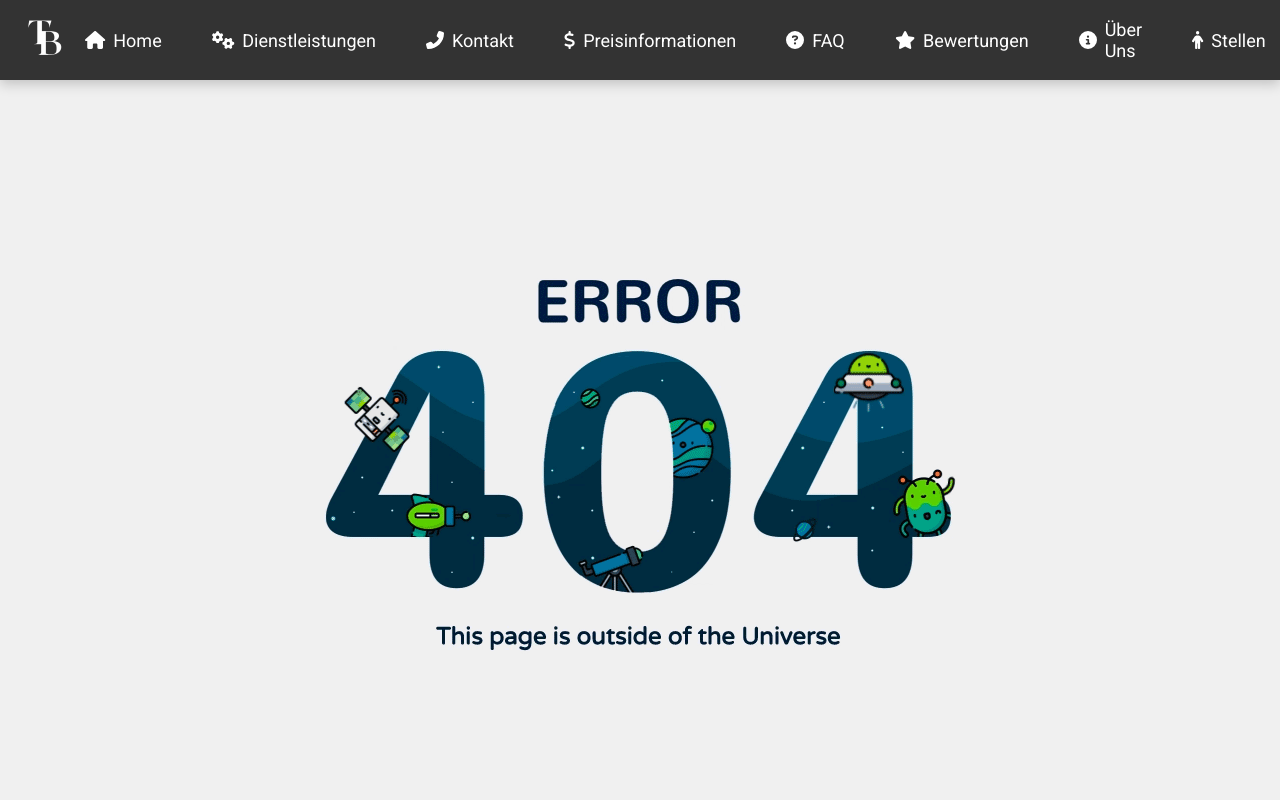
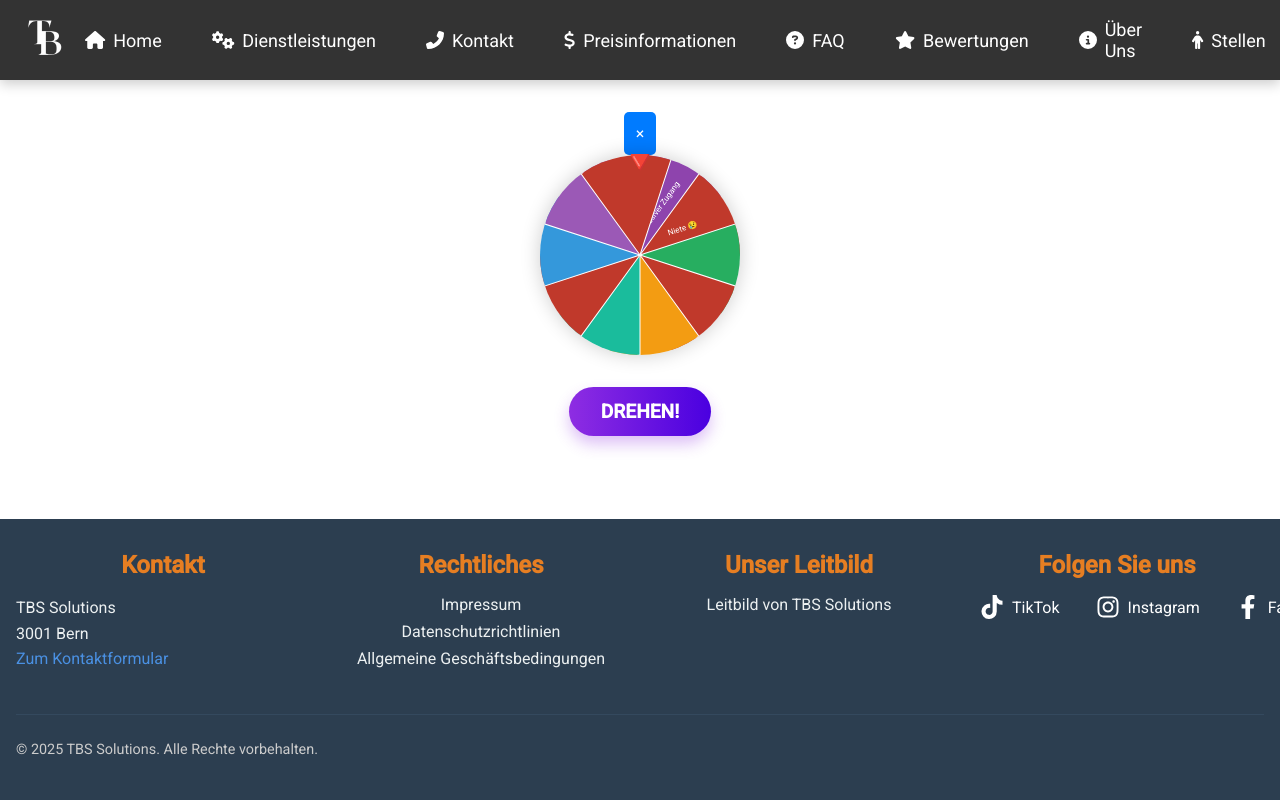
Before and after one commit to tbs-dienste/webfrostend, a React (Create React App) app: page /spin-wheel in a window 1280 px wide. Shown: the top 800 px of the page. Built offline with nearby package versions, Linux system fonts and the light colour scheme; what @react-pdf/renderer would draw is missing.

Commit message:
Jlkfsjkf

```diff
--- a/package.json
+++ b/package.json
@@ -18,6 +18,7 @@
     "chart.js": "^4.4.6",
     "emailjs-com": "^3.2.0",
     "file-saver": "^2.0.5",
+    "framer-motion": "^12.9.2",
     "i18next": "^23.11.5",
     "jsbarcode": "^3.11.6",
     "jspdf": "^2.5.1",
--- a/src/App.js
+++ b/src/App.js
@@ -97,12 +97,14 @@ import AllBewerbungen from './components/Administrativ/Applications/AllBewerbung
 import AllProducts from './components/Administrativ/AllProducts';
 import ArtikelSuche from './components/Administrativ/ArtikelSuche';
 import CreateProductForm from './components/Administrativ/CreateProductForm';
+import SpinWheel from './components/Event/SpinWheel';
 
 
 const App = () => {
 
   const [isAdmin, setIsAdmin] = useState(false);
   const [timer, setTimer] = useState(null);
+  const [fullscreenMode, setFullscreenMode] = useState(false);
 
 
   const [isKassenModus, setIsKassenModus] = useState(false);
@@ -192,7 +194,7 @@ const App = () => {
           <Route path="/add-points" element={<AddPoints />} />
           <Route path="/createKundenkarte" element={<CreateCustomerCard />} />
           <Route path="/printKundenkarte" element={<KundenkarteDruck />} />
-          <Route path="/createProduct" element={<CreateProductForm />} />
+          <Route path="/spin-wheel" element={<SpinWheel setFullscreenMode={setFullscreenMode} fullscreenMode={fullscreenMode} />} />          <Route path="/createProduct" element={<CreateProductForm />} />
 
           <Route path="/createstellenbeschreibung" element={<CreateStellenBeschreibung />} />
           <Route path="/stellen-detail/:stellenId" element={<StellenausschreibungDetail />} />
--- a/src/components/Administrativ/ArtikelSuche.jsx
+++ b/src/components/Administrativ/ArtikelSuche.jsx
@@ -1,11 +1,11 @@
 import React, { useState, useEffect } from 'react';
-import Keyboard from '../Kasse/Keyboard'; // Importiere hier deine Tastatur-Komponente!
-import './KundenSuche.scss'; // Optional für dein Styling
-import { useNavigate } from 'react-router-dom'; // Importiere useNavigate
+import Keyboard from '../Kasse/Keyboard';
+import './KundenSuche.scss';
+import { useNavigate } from 'react-router-dom';
 import axios from 'axios';
 
 const Artikelsuche = ({ onKassenModusChange }) => {
-  const [activeField, setActiveField] = useState('name'); // Standardmäßig ist 'name' aktiv
+  const [activeField, setActiveField] = useState('article_short_text');
   const [formData, setFormData] = useState({
     article_number: '',
     article_short_text: '',
@@ -20,42 +20,34 @@ const Artikelsuche = ({ onKassenModusChange }) => {
     produktgruppe_nummer: '',
     gueltig_ab: '',
     gueltig_bis: '',
-    hauptaktivitaet: '',
+    hauptaktivitaet: ''
+  });
+  const [searchResults, setSearchResults] = useState([]);
+  const [selectedRow, setSelectedRow] = useState(null);
+  const navigate = useNavigate();
 
-  });
-  const [searchResults, setSearchResults] = useState([]); // Hier werden die Suchergebnisse gespeichert
-  const [selectedRow, setSelectedRow] = useState(null); // Zustand für die markierte Zeile
-  const navigate = useNavigate(); // Um zu Kasse zu navigieren
-
-  // Kassenmodus aktivieren
   useEffect(() => {
     onKassenModusChange(true);
     return () => {
-      onKassenModusChange(false); // Kassenmodus zurücksetzen
+      onKassenModusChange(false);
     };
   }, [onKassenModusChange]);
 
-  // Fokus auf das 'name' Feld setzen, wenn die Komponente geladen wird
   useEffect(() => {
     document.getElementById('article_short_text').focus();
   }, []);
 
-  // Handhabung der Tastenanschläge
   const handleKeyPress = (key) => {
     if (!activeField) return;
 
     let value = formData[activeField];
 
     if (key === 'DELETE') {
-      value = value.slice(0, -1); // Löscht das letzte Zeichen
+      value = value.slice(0, -1);
     } else if (key === 'SPACE') {
-      value += ' '; // Fügt ein Leerzeichen hinzu
-    } else if (key === 'ENTER') {
-      // Optional: Handle Enter
-    } else if (key === 'TAB') {
-      // Optional: Wechsel zum nächsten Feld
+      value += ' ';
     } else {
-      value += key; // Fügt den gedrückten Key hinzu
+      value += key;
     }
 
     setFormData({
@@ -70,12 +62,12 @@ const Artikelsuche = ({ onKassenModusChange }) => {
 
   const handleÜbernehmen = async () => {
     if (selectedRow === null) {
-      alert("Bitte wählen Sie einen Kunden aus.");
+      alert("Bitte wählen Sie einen Artikel aus.");
       return;
     }
 
-    const selectedCustomer = searchResults[selectedRow]; // Zugriff auf den ausgewählten Kunden
-    const token = localStorage.getItem("token"); // Token aus localStorage abrufen
+    const selectedArticle = searchResults[selectedRow];
+    const token = localStorage.getItem("token");
 
     if (!token) {
       alert("Fehler: Kein Token gefunden. Bitte erneut anmelden.");
@@ -85,30 +77,27 @@ const Artikelsuche = ({ onKassenModusChange }) => {
     try {
       const response = await axios.post(
         "https://tbsdigitalsolutionsbackend.onrender.com/api/products/scan",
-        { kundenkartennummer: selectedCustomer?.kundenkartennummer }, // optional chaining für sichereren Zugriff
+        { article_number: selectedArticle.article_number },
         {
           headers: { Authorization: `Bearer ${token}` },
         }
       );
 
-      console.log("Kundenkarte erfolgreich übernommen und gescannt:", response.data);
+      console.log("Artikel erfolgreich übernommen und gescannt:", response.data);
 
-      // Kassenmodus aktualisieren und zur Kasse weiterleiten
       onKassenModusChange({
-        kundenkartennummer: selectedCustomer?.kundenkartennummer,
-        vorname: selectedCustomer?.vorname,
-        nachname: selectedCustomer?.nachname,
-        plz: selectedCustomer?.plz,
-        ort: selectedCustomer?.ort,
+        article_number: selectedArticle.article_number,
+        article_short_text: selectedArticle.article_short_text,
+        price: selectedArticle.price,
       });
 
       navigate('/kasse');
-
     } catch (error) {
-      console.error("Fehler beim Übernehmen der Kundenkarte:", error);
-      alert("Fehler beim Übernehmen der Kundenkarte.");
+      console.error("Fehler beim Übernehmen des Artikels:", error);
+      alert("Fehler beim Übernehmen des Artikels.");
     }
   };
+
 
   const handleSearch = async () => {
     try {
@@ -119,34 +108,31 @@ const Artikelsuche = ({ onKassenModusChange }) => {
 
       console.log("API Antwort:", response.data); // Debugging
 
-      if (response.data.status === 'success') {
-        const allResults = response.data.kundenkarten;
+      // Produkte aus Response holen
+      const allResults = response.data.data || [];
 
-        console.log("Gefundene Kundenkarten:", allResults); // Debugging
+      console.log("Gefundene Produkte:", allResults);
 
-        // Filter nach Name und PLZ
-        const filteredResults = allResults.filter((result) => {
-          const fullName = `${result.vorname} ${result.nachname}`.toLowerCase();
-          const nameMatches = fullName.includes(formData.name.toLowerCase());
-          const plzMatches = result.plz.includes(formData.plz);
+      // Wenn du NUR nach article_short_text suchen willst:
+      const filteredResults = allResults.filter((product) => {
+        return product.article_short_text
+          ?.toLowerCase()
+          .includes(formData.article_short_text.toLowerCase());
+      });
 
-          console.log(`Vergleiche: '${fullName}' mit '${formData.name.toLowerCase()}' und '${result.plz}' mit '${formData.plz}'`);
+      console.log("Gefilterte Artikel:", filteredResults);
 
-          return nameMatches && plzMatches;
-        });
-
-        console.log("Gefilterte Kundenkarten:", filteredResults); // Debugging
-
-        setSearchResults(filteredResults); // Ergebnisse setzen
-      }
+      setSearchResults(filteredResults); // Ergebnisse setzen
     } catch (error) {
-      console.error('Fehler beim Abrufen der Kundenkarten:', error);
+      console.error('Fehler beim Abrufen der Produkte:', error);
+      alert('Fehler beim Abrufen der Produkte.');
     }
   };
 
-  // Funktion zum Markieren der Zeile
+
+
   const handleRowClick = (index) => {
-    setSelectedRow(index); // Setzt die markierte Zeile
+    setSelectedRow(index);
   };
 
   return (
@@ -156,17 +142,17 @@ const Artikelsuche = ({ onKassenModusChange }) => {
           <div
             key={field}
             className={`input-field ${activeField === field ? 'active' : ''}`}
-            onClick={() => setActiveField(field)} // Aktiviert das Eingabefeld
+            onClick={() => setActiveField(field)}
           >
             <label>{field.toUpperCase()}</label>
             <input
-              id={field} // Setzt das ID-Attribut für jedes Eingabefeld
+              id={field}
               type="text"
               name={field}
               value={formData[field]}
               onChange={(e) => setFormData({ ...formData, [field]: e.target.value })}
-              readOnly={true} // Alle Felder sind readonly
-              autoFocus={field === 'name'} // Setzt den Fokus auf das 'name' Feld
+              readOnly
+              autoFocus={field === 'article_short_text'}
             />
           </div>
         ))}
@@ -199,7 +185,7 @@ const Artikelsuche = ({ onKassenModusChange }) => {
         <button disabled>Detail</button>
         <button
           className="suche-button"
-          onClick={handleSearch} // Trigger the search
+          onClick={handleSearch}
         >
           Suchen
         </button>
@@ -207,45 +193,43 @@ const Artikelsuche = ({ onKassenModusChange }) => {
         <button onClick={goToKasse}>Exit</button>
       </div>
 
-      {/* Ergebnistabelle */}
       <div className="result-table">
         <h3>Suchergebnisse</h3>
         <table>
           <thead>
             <tr>
-              <th>ArtikelNr</th>
-              <th>Name</th>
-              <th>Straße</th>
-              <th>PLZ</th>
-              <th>Ort</th>
-              <th>Telefonnummer</th>
+              <th>Artikelnummer</th>
+              <th>Artikelname</th>
+              <th>Barcode</th>
+              <th>Hersteller</th>
+              <th>Preis</th>
             </tr>
           </thead>
           <tbody>
             {searchResults.length > 0 ? (
-              searchResults.map((result, index) => (
+              searchResults.map((product, index) => (
                 <tr
                   key={index}
-                  className={selectedRow === index ? 'selected' : ''} // Zeile hervorheben, wenn sie ausgewählt ist
-                  onClick={() => handleRowClick(index)} // Markiert die Zeile beim Klicken
+                  className={selectedRow === index ? 'selected' : ''}
+                  onClick={() => handleRowClick(index)}
                 >
-                  <td>{result.kundenkartennummer}</td>
-                  <td>{`${result.vorname} ${result.nachname}`}</td>
-                  <td>{result.adresse}</td>
-                  <td>{result.plz}</td>
-                  <td>{result.ort}</td>
-                  <td>{result.telefonnummer}</td>
+                  <td>{product.article_number}</td>
+                  <td>{product.article_short_text}</td>
+                  <td>{product.barcode}</td>
+                  <td>{product.manufacturer}</td>
+                  <td>{product.price} CHF</td>
                 </tr>
               ))
             ) : (
               <tr>
-                <td colSpan="6">Keine Ergebnisse gefunden</td>
+                <td colSpan="5">Keine Ergebnisse gefunden</td>
               </tr>
             )}
           </tbody>
         </table>
       </div>
-      <Keyboard onKeyPress={handleKeyPress} /> {/* Tastatur-Komponente */}
+
+      <Keyboard onKeyPress={handleKeyPress} />
     </div>
   );
 };
--- /dev/null
+++ b/src/components/Event/SpinWheel.jsx
@@ -0,0 +1,105 @@
+import { useState, useEffect } from "react";
+import { motion } from "framer-motion";
+import "./SpinWheel.scss";
+
+const prizes = [
+  { label: "10% Rabatt", color: "#8e44ad" },
+  { label: "Niete 😢", color: "#c0392b" },
+  { label: "5€ Gutschein", color: "#27ae60" },
+  { label: "Niete 😢", color: "#c0392b" },
+  { label: "20% Rabatt", color: "#f39c12" },
+  { label: "Freies Getränk", color: "#1abc9c" },
+  { label: "Niete 😢", color: "#c0392b" },
+  { label: "Gratis Produkt", color: "#3498db" },
+  { label: "Exklusiver Zugang", color: "#9b59b6" },
+  { label: "Niete 😢", color: "#c0392b" },
+];
+
+const numberOfPrizes = prizes.length;
+const segmentAngle = 360 / numberOfPrizes;
+
+export default function SpinWheel({ setFullscreenMode, fullscreenMode }) {
+  const [spinning, setSpinning] = useState(false);
+  const [selectedPrize, setSelectedPrize] = useState(null);
+  const [rotation, setRotation] = useState(0);
+
+  useEffect(() => {
+    // Aktiviere automatisch Fullscreen, wenn SpinWheel geladen wird
+    setFullscreenMode(true);
+    return () => setFullscreenMode(false); // Bei Verlassen automatisch Fullscreen wieder rausnehmen
+  }, [setFullscreenMode]);
+
+  const spin = () => {
+    if (spinning) return;
+
+    const prizeIndex = Math.floor(Math.random() * numberOfPrizes);
+    const randomOffset = Math.random() * segmentAngle;
+    const totalRotation = 360 * 6 + (360 - (prizeIndex * segmentAngle) - randomOffset);
+
+    setRotation(totalRotation);
+    setSpinning(true);
+
+    setTimeout(() => {
+      setSelectedPrize(prizes[prizeIndex].label);
+      setSpinning(false);
+    }, 5000);
+  };
+
+  const exitFullscreen = () => {
+    setFullscreenMode(false);
+  };
+
+  return (
+    <div className="spin-wheel">
+      {/* Exit Button nur wenn im Fullscreen */}
+      {fullscreenMode && (
+        <button onClick={exitFullscreen} className="exit-button">
+          ×
+        </button>
+      )}
+
+      <div className="wheel-container">
+        <motion.div
+          className="wheel"
+          animate={{ rotate: rotation }}
+          transition={{ duration: 5, ease: "easeOut" }}
+        >
+          <svg viewBox="0 0 100 100" className="wheel-svg">
+            {prizes.map((prize, index) => (
+              <g key={index} transform={`rotate(${index * segmentAngle} 50 50)`}>
+                <path
+                  d="M50 50 L50 0 A50 50 0 0 1 97.55 15.45 Z"
+                  fill={prize.color}
+                  stroke="#fff"
+                  strokeWidth="0.5"
+                />
+                <text
+                  x="75"
+                  y="52"
+                  textAnchor="middle"
+                  dominantBaseline="middle"
+                  fontSize="4"
+                  fill="#fff"
+                  transform={`rotate(${segmentAngle / 2} 75 52)`}
+                >
+                  {prize.label}
+                </text>
+              </g>
+            ))}
+          </svg>
+        </motion.div>
+        <div className="pointer">🔻</div>
+      </div>
+
+      <button onClick={spin} disabled={spinning} className="spin-button">
+        {spinning ? "Dreht..." : "DREHEN!"}
+      </button>
+
+      {selectedPrize && !spinning && (
+        <div className="prize-message">
+          🎉 {selectedPrize} 🎉
+        </div>
+      )}
+    </div>
+  );
+}
--- /dev/null
+++ b/src/components/Event/SpinWheel.scss
@@ -0,0 +1,80 @@
+.spin-wheel {
+    display: flex;
+    flex-direction: column;
+    align-items: center;
+    padding: 2rem;
+
+    .wheel-container {
+      position: relative;
+      width: 200px;
+      height: 200px;
+      margin-bottom: 2rem;
+
+      .wheel {
+        position: absolute;
+        top: 0;
+        left: 0;
+        width: 100%;
+        height: 100%;
+        border-radius: 50%;
+        overflow: hidden;
+        box-shadow: 0 0 20px rgba(0, 0, 0, 0.2);
+        background: #f8f9fa;
+      }
+
+      .wheel-svg {
+        width: 100%;
+        height: 100%;
+      }
+
+      .pointer {
+        position: absolute;
+        top: -12px;
+        left: 50%;
+        transform: translateX(-50%);
+        font-size: 2rem;
+        color: #333;
+      }
+    }
+
+    .spin-button {
+      background: linear-gradient(to right, #8e2de2, #4a00e0);
+      color: white;
+      padding: 0.8rem 2rem;
+      font-size: 1.2rem;
+      font-weight: bold;
+      border: none;
+      border-radius: 50px;
+      cursor: pointer;
+      transition: transform 0.3s ease;
+      box-shadow: 0 8px 15px rgba(142, 45, 226, 0.3);
+
+      &:hover {
+        transform: scale(1.1);
+        box-shadow: 0 10px 20px rgba(142, 45, 226, 0.4);
+      }
+
+      &:disabled {
+        background: #ccc;
+        cursor: not-allowed;
+        box-shadow: none;
+      }
+    }
+
+    .prize-message {
+      margin-top: 1.5rem;
+      font-size: 1.5rem;
+      font-weight: 700;
+      color: #2ecc71;
+      animation: bounce 1s infinite alternate;
+    }
+  }
+
+  @keyframes bounce {
+    from {
+      transform: translateY(0px);
+    }
+    to {
+      transform: translateY(-10px);
+    }
+  }
```
Also changed, not shown: 1 other file (tests, documents, lock files or other folders).
